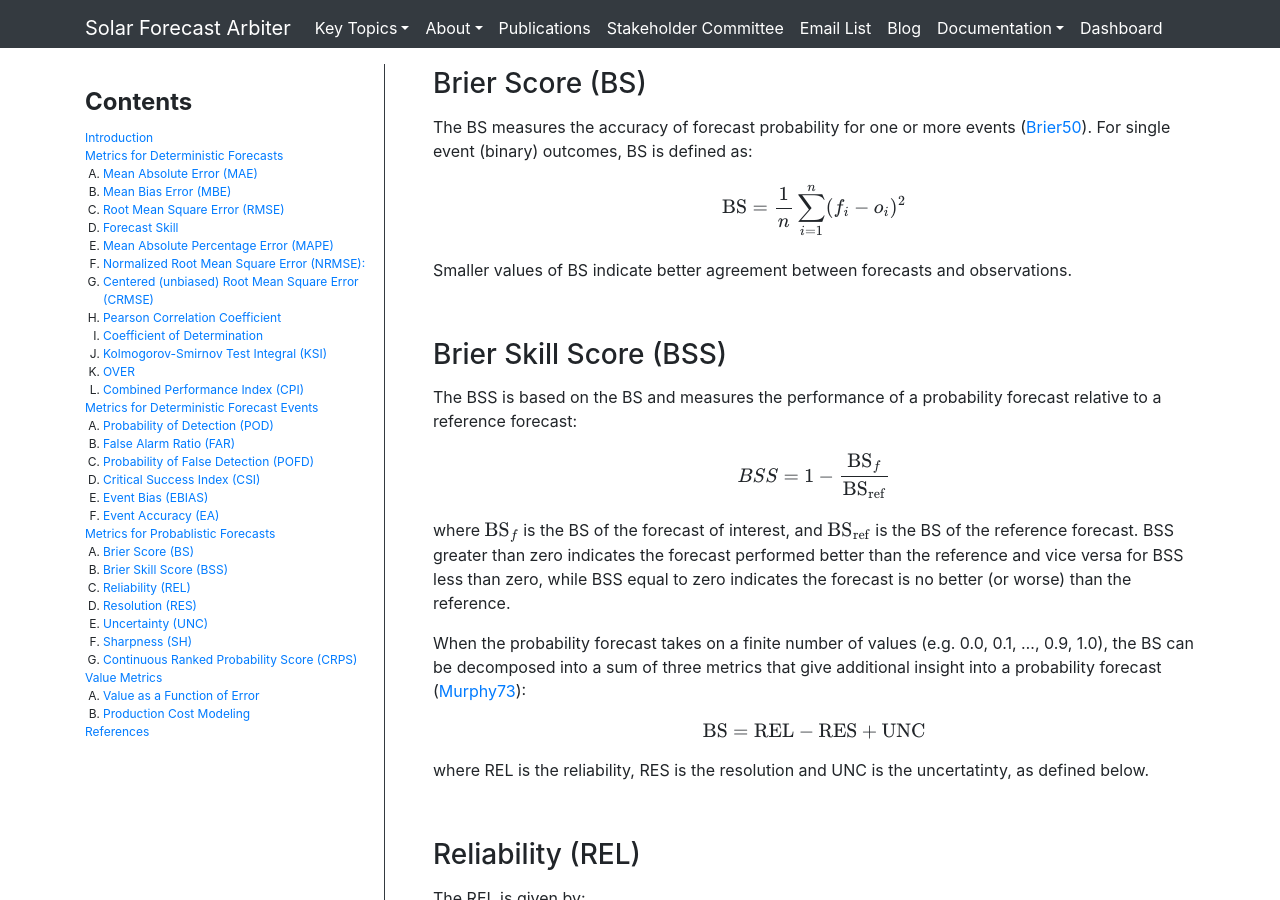
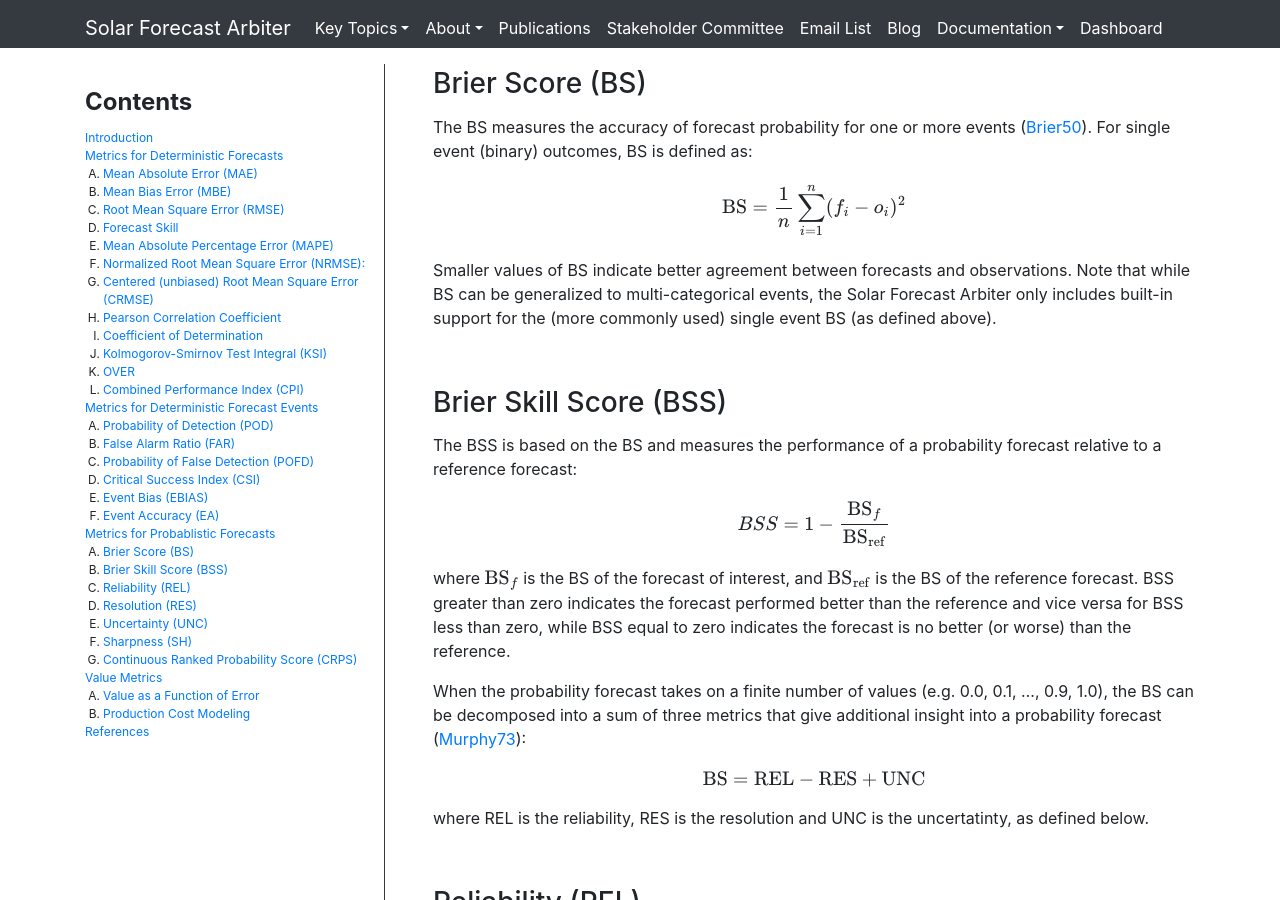
Before and after one commit to SolarArbiter/SolarArbiter.github.io, a Jekyll site: the page built from metrics.md, in a window 1280 px wide and 900 px high, scrolled down 6537 px. Built offline with Jekyll 4.4.1, drawn with Linux system fonts in a browser that asks for light colours; formulas are drawn with MathJax 3; our own code applies the rules of GitHub Pages for plain Markdown files.

Commit message:
metrics: BS: mention SFA only supports single event BS definition

```diff
--- a/metrics.md
+++ b/metrics.md
@@ -227,7 +227,7 @@ The BS measures the accuracy of forecast probability for one or more events ([Br
 
 $$ \text{BS} = \frac{1}{n} \sum_{i=1}^n (f_i - o_i)^2  $$
 
-Smaller values of BS indicate better agreement between forecasts and observations.
+Smaller values of BS indicate better agreement between forecasts and observations. Note that while BS can be generalized to multi-categorical events, the Solar Forecast Arbiter only includes built-in support for the (more commonly used) single event BS (as defined above).
 
 
 ### Brier Skill Score (BSS)
```
